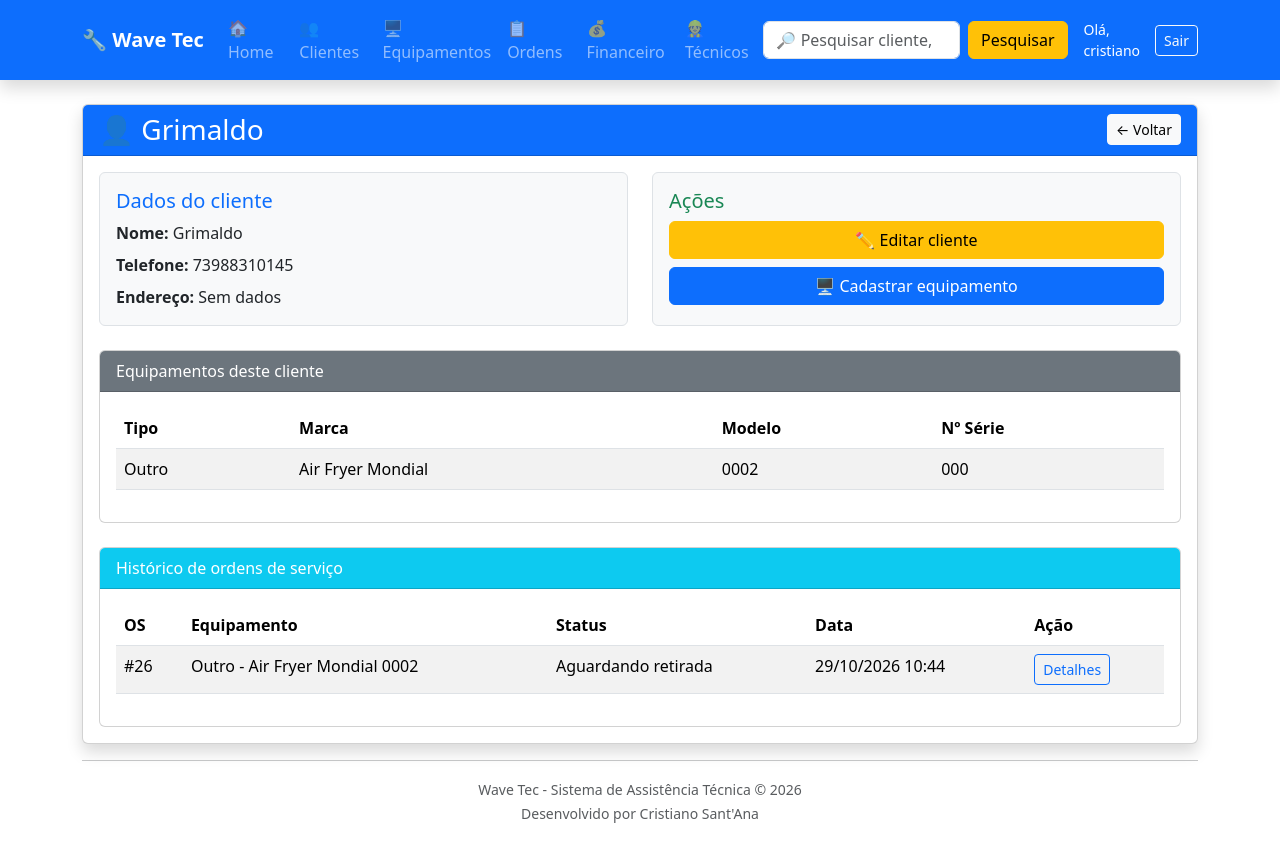
After one commit to wavetecios/Wave_Tec_Django, a Django app: page /clientes/28/ in a window 1280 px wide. The commit adds this page. Run offline with Django 5.2, Linux system fonts and the light colour scheme; a user stored in the database is signed in; data comes from the database, SQL or seed files in the repository.

Commit message:
Adiciona pagina de detalhe do cliente com historico de OS e equipamentos

```diff
--- /dev/null
+++ b/clientes/templates/clientes/detalhe_cliente.html
@@ -0,0 +1,128 @@
+{% extends "base.html" %}
+
+{% block title %}
+Detalhes do Cliente
+{% endblock %}
+
+{% block content %}
+
+<div class="card shadow">
+
+    <div class="card-header bg-primary text-white">
+
+        <div class="d-flex justify-content-between align-items-center">
+
+            <h3 class="mb-0">
+                👤 {{ cliente.nome }}
+            </h3>
+
+            <a href="{% url 'lista_clientes' %}" class="btn btn-light btn-sm">
+                ← Voltar
+            </a>
+
+        </div>
+
+    </div>
+
+    <div class="card-body">
+
+        <div class="row mb-4">
+
+            <div class="col-md-6">
+                <div class="border rounded p-3 bg-light h-100">
+                    <h5 class="text-primary">Dados do cliente</h5>
+                    <p class="mb-2"><strong>Nome:</strong> {{ cliente.nome }}</p>
+                    <p class="mb-2"><strong>Telefone:</strong> {{ cliente.telefone }}</p>
+                    <p class="mb-0"><strong>Endereço:</strong> {{ cliente.endereco }}</p>
+                </div>
+            </div>
+
+            <div class="col-md-6">
+                <div class="border rounded p-3 bg-light h-100">
+                    <h5 class="text-success">Ações</h5>
+                    <div class="d-grid gap-2">
+                        <a href="{% url 'editar_cliente' cliente.id %}" class="btn btn-warning">✏️ Editar cliente</a>
+                        <a href="{% url 'novo_equipamento' cliente.id %}" class="btn btn-primary">🖥 Cadastrar equipamento</a>
+                    </div>
+                </div>
+            </div>
+
+        </div>
+
+        <div class="card mb-4">
+            <div class="card-header bg-secondary text-white">
+                Equipamentos deste cliente
+            </div>
+            <div class="card-body">
+                {% if equipamentos %}
+                    <table class="table table-striped table-hover">
+                        <thead>
+                            <tr>
+                                <th>Tipo</th>
+                                <th>Marca</th>
+                                <th>Modelo</th>
+                                <th>Nº Série</th>
+                            </tr>
+                        </thead>
+                        <tbody>
+                            {% for equipamento in equipamentos %}
+                            <tr>
+                                <td>{{ equipamento.get_tipo_display }}</td>
+                                <td>{{ equipamento.marca }}</td>
+                                <td>{{ equipamento.modelo }}</td>
+                                <td>{{ equipamento.numero_serie }}</td>
+                            </tr>
+                            {% empty %}
+                            <tr>
+                                <td colspan="4" class="text-center text-muted">Nenhum equipamento cadastrado para este cliente.</td>
+                            </tr>
+                            {% endfor %}
+                        </tbody>
+                    </table>
+                {% else %}
+                    <p class="text-muted mb-0">Nenhum equipamento cadastrado para este cliente.</p>
+                {% endif %}
+            </div>
+        </div>
+
+        <div class="card">
+            <div class="card-header bg-info text-white">
+                Histórico de ordens de serviço
+            </div>
+            <div class="card-body">
+                {% if ordens %}
+                    <table class="table table-striped table-hover">
+                        <thead>
+                            <tr>
+                                <th>OS</th>
+                                <th>Equipamento</th>
+                                <th>Status</th>
+                                <th>Data</th>
+                                <th>Ação</th>
+                            </tr>
+                        </thead>
+                        <tbody>
+                            {% for ordem in ordens %}
+                            <tr>
+                                <td>#{{ ordem.id }}</td>
+                                <td>{{ ordem.equipamento_cadastrado.get_tipo_display }} - {{ ordem.equipamento_cadastrado.marca }} {{ ordem.equipamento_cadastrado.modelo }}</td>
+                                <td>{{ ordem.get_status_display }}</td>
+                                <td>{{ ordem.data_abertura|date:"d/m/Y H:i" }}</td>
+                                <td>
+                                    <a href="{% url 'detalhe_ordem' ordem.id %}" class="btn btn-sm btn-outline-primary">Detalhes</a>
+                                </td>
+                            </tr>
+                            {% endfor %}
+                        </tbody>
+                    </table>
+                {% else %}
+                    <p class="text-muted mb-0">Nenhuma ordem de serviço encontrada para este cliente.</p>
+                {% endif %}
+            </div>
+        </div>
+
+    </div>
+
+</div>
+
+{% endblock %}
--- a/clientes/templates/clientes/lista_clientes.html
+++ b/clientes/templates/clientes/lista_clientes.html
@@ -54,7 +54,11 @@ Clientes
 
                     <td>{{ cliente.id }}</td>
 
-                    <td>{{ cliente.nome }}</td>
+                    <td>
+                        <a href="{% url 'detalhe_cliente' cliente.id %}" class="text-decoration-none fw-semibold text-primary">
+                            {{ cliente.nome }}
+                        </a>
+                    </td>
 
                     <td>{{ cliente.telefone }}</td>
 
--- a/clientes/urls.py
+++ b/clientes/urls.py
@@ -8,6 +8,12 @@ urlpatterns = [
         "",
         views.lista_clientes,
         name="lista_clientes"
+    ),
+
+    path(
+        "<int:cliente_id>/",
+        views.detalhe_cliente,
+        name="detalhe_cliente"
     ),
 
     path(
--- a/clientes/views.py
+++ b/clientes/views.py
@@ -3,6 +3,8 @@ from django.contrib.auth.decorators import login_required
 
 from usuarios.decorators import tecnico_required, admin_required
 from .models import Cliente
+from equipamentos.models import Equipamento
+from ordens.models import OrdemServico
 
 
 def limpar_telefone(valor):
@@ -20,6 +22,34 @@ def lista_clientes(request):
         "clientes/lista_clientes.html",
         {
             "clientes": clientes
+        }
+    )
+
+
+@login_required
+@tecnico_required
+def detalhe_cliente(request, cliente_id):
+
+    cliente = get_object_or_404(
+        Cliente,
+        id=cliente_id
+    )
+
+    equipamentos = Equipamento.objects.filter(
+        cliente=cliente
+    ).order_by("-id")
+
+    ordens = OrdemServico.objects.filter(
+        equipamento_cadastrado__cliente=cliente
+    ).order_by("-id")
+
+    return render(
+        request,
+        "clientes/detalhe_cliente.html",
+        {
+            "cliente": cliente,
+            "equipamentos": equipamentos,
+            "ordens": ordens,
         }
     )
 
--- a/pesquisa/templates/pesquisa/pesquisa.html
+++ b/pesquisa/templates/pesquisa/pesquisa.html
@@ -70,7 +70,11 @@ Pesquisa Global
 
                             <tr>
 
-                                <td>{{ cliente.nome }}</td>
+                                <td>
+                                    <a href="{% url 'detalhe_cliente' cliente.id %}" class="text-decoration-none fw-semibold text-primary">
+                                        {{ cliente.nome }}
+                                    </a>
+                                </td>
 
                                 <td>{{ cliente.telefone }}</td>
 
```
